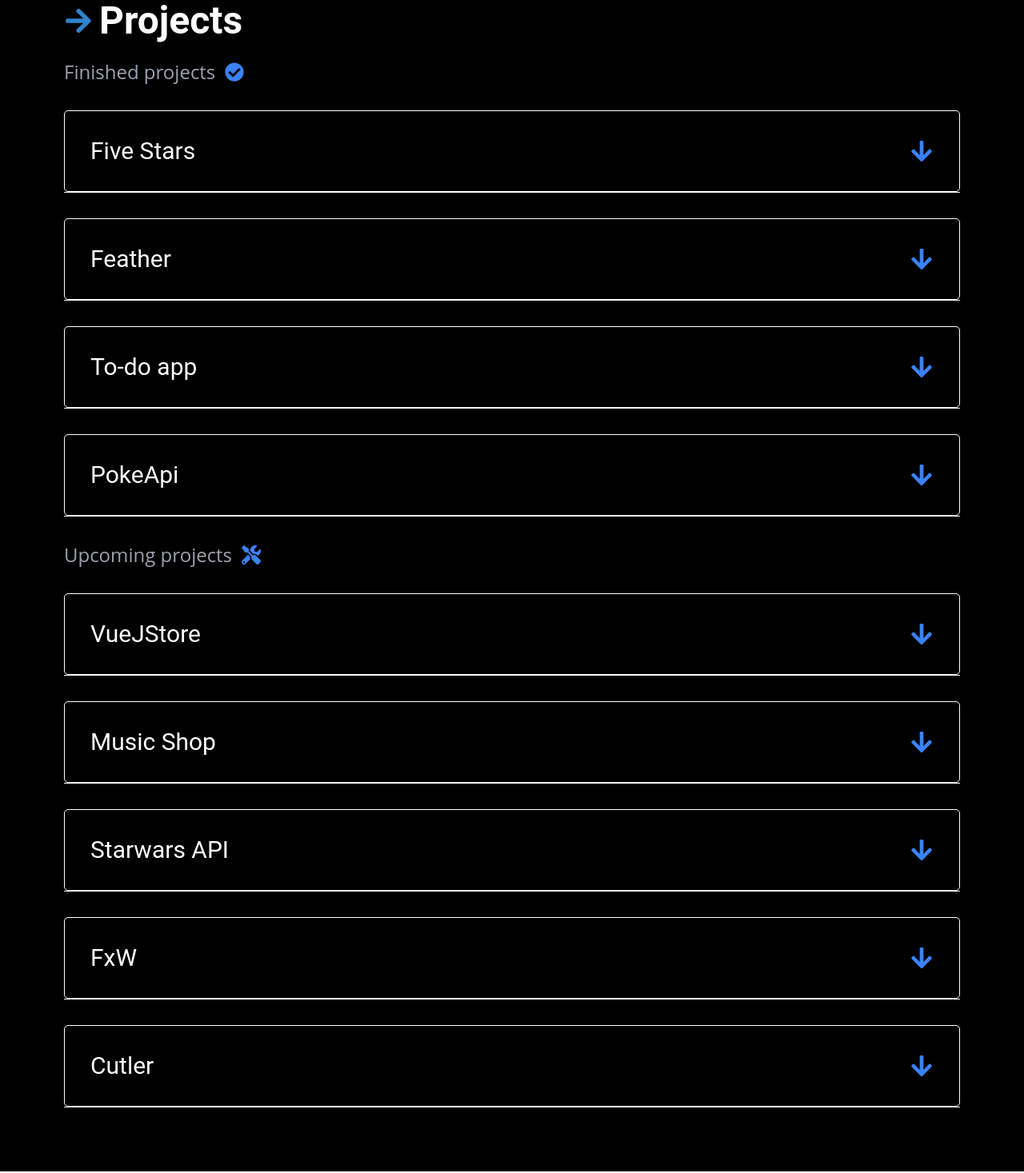
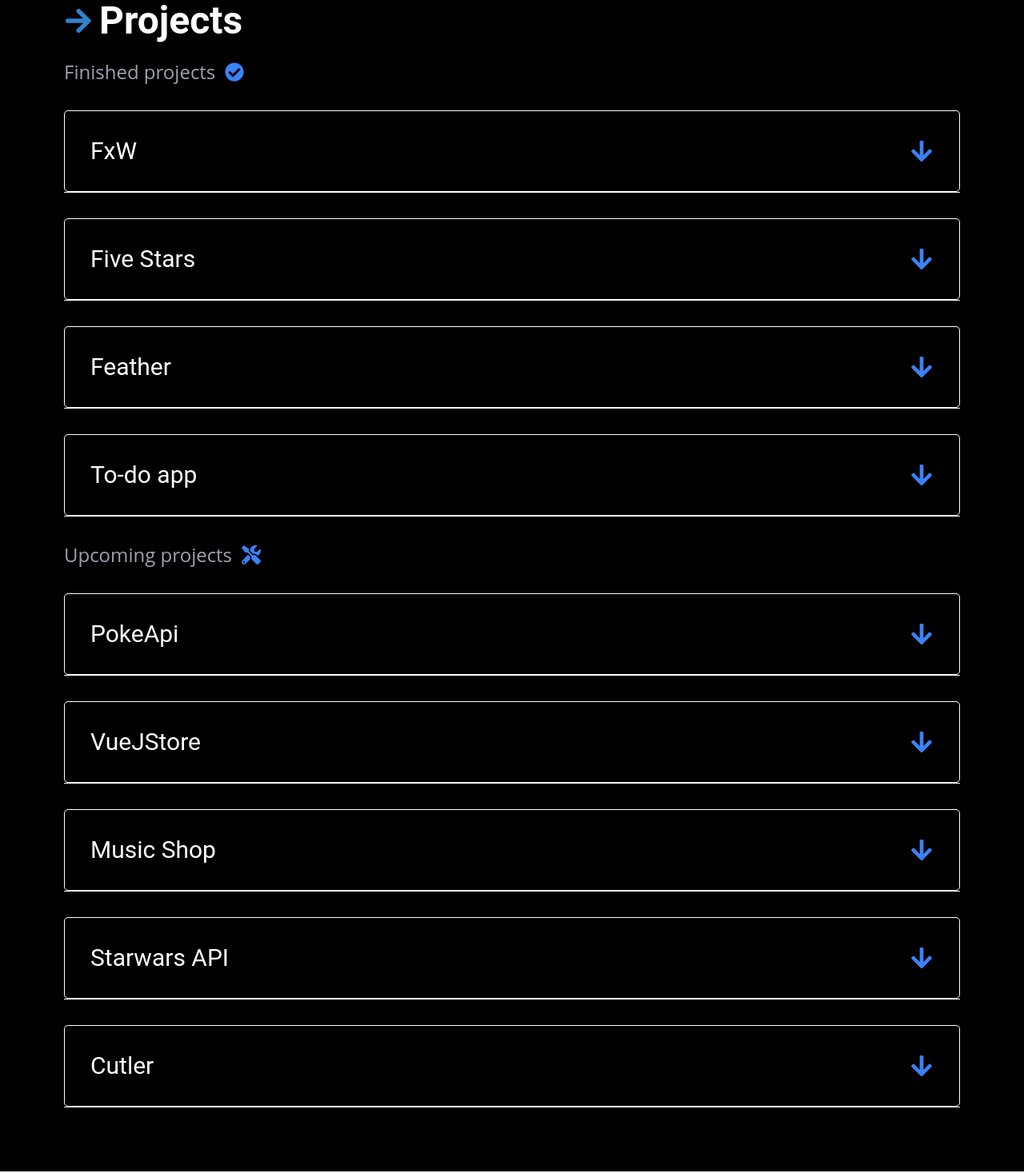
Before and after one commit to Matias24120/portfolio, a React (Create React App) app: page / in a window 1280 px wide. Shown: the part 1678-3145 px from the top of the page at 80% size. Built offline with nearby package versions, Linux system fonts and the light colour scheme; no server answers.

Commit message:
Update projects.js

```diff
--- a/src/data/projects.js
+++ b/src/data/projects.js
@@ -1,3 +1,7 @@
+import Fxw1      from '../assets/imgs/projects/fxw/01-fxw.png';
+import Fxw2      from '../assets/imgs/projects/fxw/02-fxw.png';
+import Fxw3      from '../assets/imgs/projects/fxw/03-fxw.png';
+import Fxw4      from '../assets/imgs/projects/fxw/04-fxw.png';
 import Five1     from '../assets/imgs/projects/five-stars/01-five-stars.png';
 import Five2     from '../assets/imgs/projects/five-stars/02-five-stars.png';
 import Five3     from '../assets/imgs/projects/five-stars/03-five-stars.png';
@@ -19,10 +23,6 @@ import Music3    from '../assets/imgs/projects/music-shop/03-music-shop.png';
 import Music4    from '../assets/imgs/projects/music-shop/04-music-shop.png';
 import Starwars1 from '../assets/imgs/projects/starwars-api/01-starwars-api.png';
 import Starwars2 from '../assets/imgs/projects/starwars-api/02-starwars-api.png';
-import Fxw1      from '../assets/imgs/projects/fxw/01-fxw.png';
-import Fxw2      from '../assets/imgs/projects/fxw/02-fxw.png';
-import Fxw3      from '../assets/imgs/projects/fxw/03-fxw.png';
-import Fxw4      from '../assets/imgs/projects/fxw/04-fxw.png';
 import Cutler1   from '../assets/imgs/projects/cutler/01-cutler.png';
 import Cutler2   from '../assets/imgs/projects/cutler/02-cutler.png';
 import Cutler3   from '../assets/imgs/projects/cutler/03-cutler.png';
@@ -30,6 +30,18 @@ import Cutler4   from '../assets/imgs/projects/cutler/04-cutler.png';
 import TailwindIcon from '../assets/imgs/tailwind-icon.png';
 
 const projects = [
+    {
+      images: [Fxw1, Fxw2, Fxw3, Fxw4],
+      title: "FxW",
+      "description": {
+      "en": "Front-end design for the FxW company in which you can create a document, view it in requests, sign it, view your profile, buy plans, register through Google, among others.",
+      "es": "Diseño Front-end para la empresa FxW en el cual se puede crear un documento, visualizarlo en solicitudes, firmarlo, ver tu perfil, comprar planes, registrarse mediante google, entre otros."
+      },
+      icons: ["FaHtml5", "FaJs", "FaVuejs"],
+      website: 'https://fx-w.vercel.app/',
+      github: 'https://github.com/matiasmontonee/FxW',
+      tailwindIcon: TailwindIcon
+    },
     {
       images: [Five1, Five2, Five3, Five4],
       title: "Five Stars",
@@ -39,7 +51,7 @@ const projects = [
       },
       icons: ["FaHtml5", "FaCss3", "FaJs", "FaReact", "FaBootstrap",],
       website: 'https://five-stars-api.vercel.app',
-      github: 'https://github.com/Matias24120/movieapi'
+      github: 'https://github.com/matiasmontonee/movieapi'
     },
     {
       images: [Feather1, Feather2, Feather3, Feather4],
@@ -50,7 +62,7 @@ const projects = [
       },
       icons: ["FaHtml5", "FaCss3", "FaJs"],
       website: 'https://feather-store.vercel.app',
-      github: 'https://github.com/Matias24120/feather'
+      github: 'https://github.com/matiasmontonee/feather'
     },
     {
       images: [Todo1, Todo2],
@@ -61,7 +73,7 @@ const projects = [
       },
       icons: ["FaHtml5", "FaCss3", "FaJs", "FaReact"],
       website: 'https://to-do-app-website.vercel.app',
-      github: 'https://github.com/Matias24120/to-do-app',
+      github: 'https://github.com/matiasmontonee/to-do-app',
       tailwindIcon: TailwindIcon
     },
     {
@@ -73,7 +85,7 @@ const projects = [
       },
       icons: ["FaHtml5", "FaCss3", "FaJs", "FaReact"],
       website: 'https://pokeapi-website.vercel.app',
-      github: 'https://github.com/Matias24120/pokeapi',
+      github: 'https://github.com/matiasmontonee/pokeapi',
       tailwindIcon: TailwindIcon
     },
     {
@@ -110,18 +122,6 @@ const projects = [
       github: ''
     },
     {
-      images: [Fxw1, Fxw2, Fxw3, Fxw4],
-      title: "FxW",
-      "description": {
-        "en": "Front-end design for the FxW company in which you can view, add and download client signatures. There are also contact and help sections.",
-        "es": "Diseño Front-end para la empresa FxW en el cual se puede ver, agregar y descargar firmas de clientes. También hay secciones de contacto y ayuda."
-      },
-      icons: ["FaHtml5", "FaJs", "FaVuejs"],
-      website: '',
-      github: '',
-      tailwindIcon: TailwindIcon
-    },
-    {
       images: [Cutler1, Cutler2, Cutler3, Cutler4],
       title: "Cutler",
       "description": {
```
